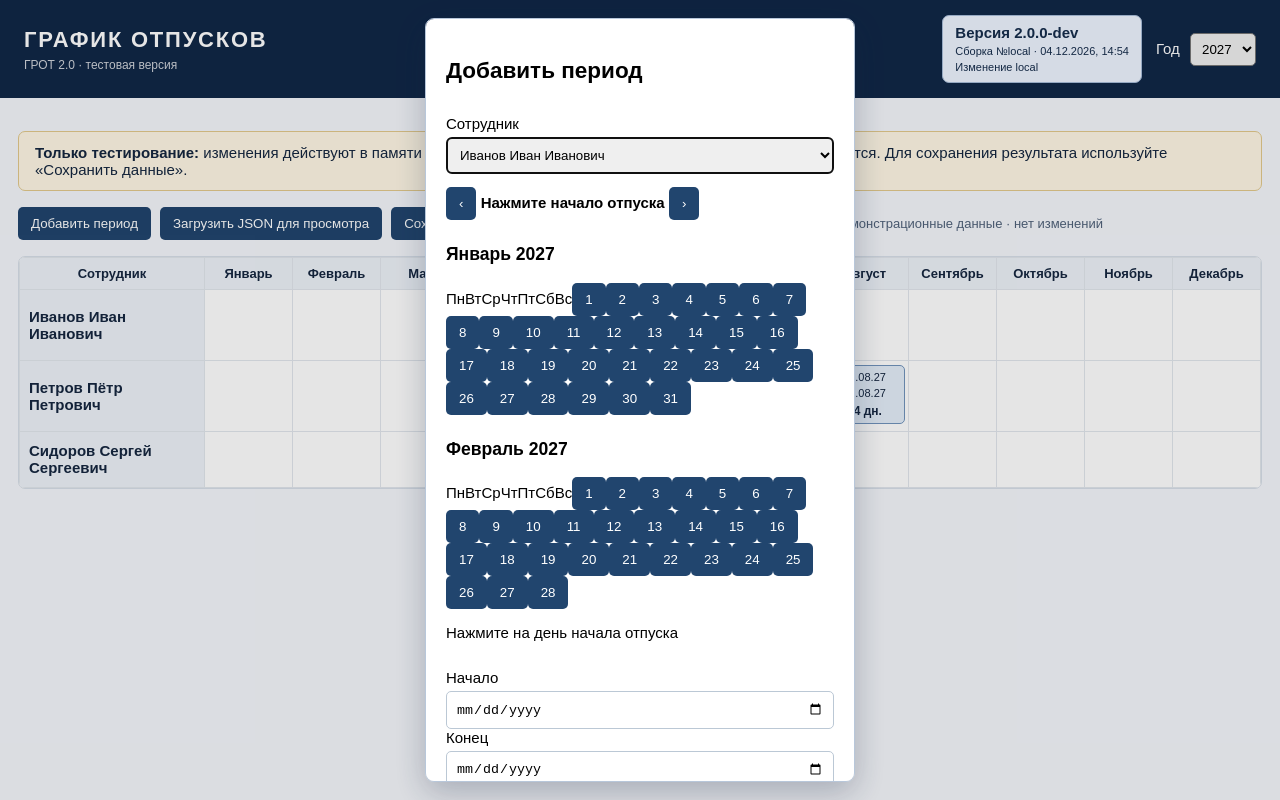
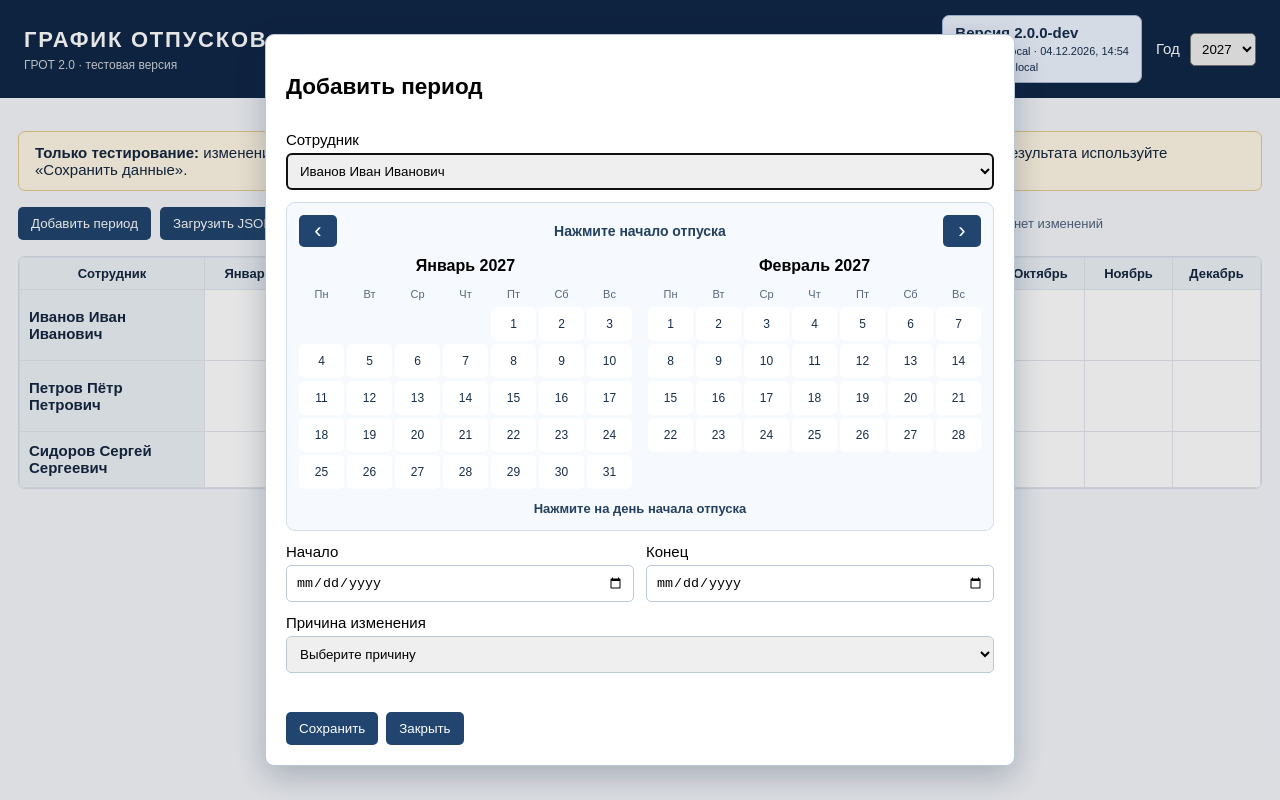
Before and after one commit to BVL63/grot-v2, a website built with Vite: page index.html in a window 1280 px wide. Both pictures are taken after a click on the button "Добавить период". Built offline with nearby package versions, Linux system fonts and the light colour scheme.

Commit message:
Style two-month highlighted vacation calendar and date inputs

```diff
--- a/src/v2Preview.css
+++ b/src/v2Preview.css
@@ -89,3 +89,27 @@
 .v2-version span{font-size:11px}
 .v2-header-controls label{white-space:nowrap}
 @media(max-width:700px){.v2-header{align-items:flex-start;flex-wrap:wrap}.v2-header-controls{justify-content:space-between;width:100%}.v2-version{padding:6px 10px}}
+
+
+/* Двухмесячный календарь в карточке периода */
+#v2-dialog{width:min(750px,96vw);max-height:92vh;overflow:auto}
+#v2-editor{gap:12px}
+.calendar-panel{border:1px solid #d3deeb;border-radius:9px;padding:12px;background:#f6f9fd}
+.calendar-bar{display:flex;align-items:center;justify-content:space-between;gap:8px;margin-bottom:10px}
+.calendar-bar strong{font-size:14px;color:#24415f;text-align:center}
+.calendar-bar button{min-width:38px;font-size:22px;padding:3px 9px}
+.calendar-months{display:grid;grid-template-columns:repeat(2,minmax(0,1fr));gap:16px}
+.calendar-month{margin:0;min-width:0}
+.calendar-month h3{text-align:center;margin:0 0 9px;font-size:16px}
+.calendar-days{display:grid;grid-template-columns:repeat(7,minmax(0,1fr));gap:3px}
+.calendar-weekday{font-size:11px;color:#52677e;text-align:center;padding:4px 0}
+.calendar-blank{height:31px}
+#v2-editor .calendar-day{min-width:0;height:34px;border:1px solid transparent;border-radius:5px;background:white;color:#162e4b;font-size:12px;padding:1px 0;cursor:pointer}
+#v2-editor .calendar-day:hover{border-color:#2964a4;background:#dceafc}
+#v2-editor .calendar-day.in-range{background:#d7e8fc}
+#v2-editor .calendar-day.range-start,#v2-editor .calendar-day.range-end{background:#225d9a;color:#fff;font-weight:700}
+#v2-editor .calendar-day.range-start:hover,#v2-editor .calendar-day.range-end:hover{background:#1c4c80}
+.calendar-summary{text-align:center;font-size:13px;font-weight:600;color:#24415f;margin:12px 0 0;min-height:17px}
+.calendar-date-fields{display:grid;grid-template-columns:repeat(2,minmax(0,1fr));gap:12px}
+.calendar-date-fields input{width:100%;min-width:0}
+@media(max-width:570px){.calendar-months{grid-template-columns:1fr;gap:12px}.calendar-day{height:38px!important}.calendar-panel{padding:8px}}
```
